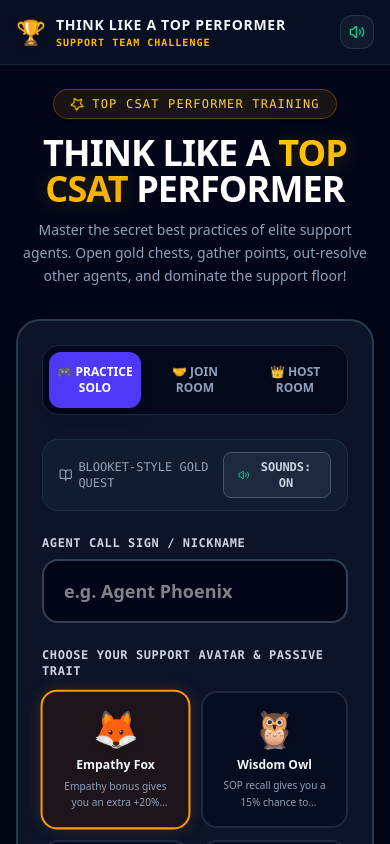
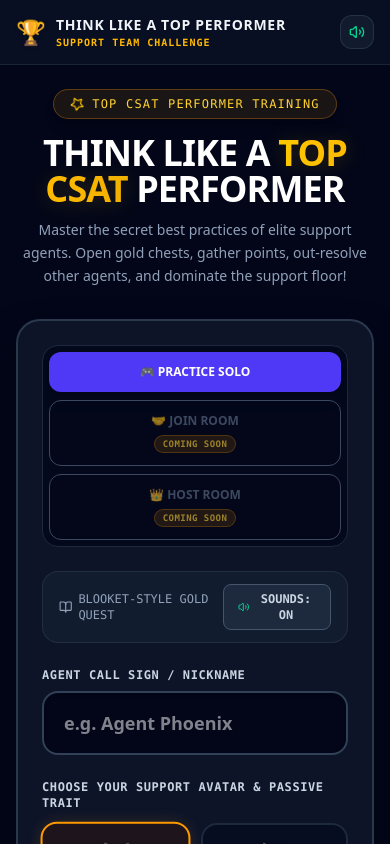
Before and after one commit to conansb333/Think-Like-a-Top-CSAT-Performer, a React (Vite) app: page / in a window 390 px wide. Shown: the top 844 px of the page. Built offline with nearby package versions, Linux system fonts and the light colour scheme.

Commit message:
feat: simplify WelcomeScreen layout and navigation
Refactor the welcome screen to default to the solo mode, update the tab navigation to a responsive single-column layout on mobile, and add a clock icon.

```diff
--- a/src/components/WelcomeScreen.tsx
+++ b/src/components/WelcomeScreen.tsx
@@ -5,7 +5,7 @@
 
 import React, { useState } from 'react';
 import { motion } from 'motion/react';
-import { Volume2, VolumeX, ShieldAlert, Award, Star, BookOpen, Play } from 'lucide-react';
+import { Volume2, VolumeX, ShieldAlert, Award, Star, BookOpen, Play, Clock } from 'lucide-react';
 
 interface AvatarOption {
   emoji: string;
@@ -39,7 +39,7 @@ export const WelcomeScreen: React.FC<WelcomeScreenProps> = ({
   onToggleMute,
   initialJoinCode = '',
 }) => {
-  const [activeTab, setActiveTab] = useState<'solo' | 'join' | 'host'>(initialJoinCode ? 'join' : 'solo');
+  const [activeTab, setActiveTab] = useState<'solo' | 'join' | 'host'>('solo');
   const [name, setName] = useState('');
   const [selectedAvatarIdx, setSelectedAvatarIdx] = useState(0);
   const [gameLength, setGameLength] = useState<number | 'endless'>(10);
@@ -53,7 +53,6 @@ export const WelcomeScreen: React.FC<WelcomeScreenProps> = ({
   React.useEffect(() => {
     if (initialJoinCode) {
       setJoinCode(initialJoinCode);
-      setActiveTab('join');
     }
   }, [initialJoinCode]);
 
@@ -136,28 +135,37 @@ export const WelcomeScreen: React.FC<WelcomeScreenProps> = ({
         className="w-full bg-slate-900/90 border-2 border-slate-700/80 rounded-3xl p-6 md:p-8 shadow-[0_25px_50px_-12px_rgba(0,0,0,0.5)] backdrop-blur-md space-y-6"
       >
         {/* Navigation Tabs */}
-        <div className="grid grid-cols-3 gap-2 p-1.5 bg-slate-950/80 rounded-2xl border border-slate-800">
+        <div className="grid grid-cols-1 sm:grid-cols-3 gap-2 p-1.5 bg-slate-950/80 rounded-2xl border border-slate-800">
           {[
-            { id: 'solo', label: '🎮 Practice Solo' },
-            { id: 'join', label: '🤝 Join Room' },
-            { id: 'host', label: '👑 Host Room' },
+            { id: 'solo', label: '🎮 Practice Solo', isSoon: false },
+            { id: 'join', label: '🤝 Join Room', isSoon: true },
+            { id: 'host', label: '👑 Host Room', isSoon: true },
           ].map((tab) => {
             const isSelected = activeTab === tab.id;
             return (
               <button
                 key={tab.id}
                 type="button"
+                disabled={tab.isSoon}
                 onClick={() => {
+                  if (tab.isSoon) return;
                   setActiveTab(tab.id as any);
                   setJoinError(null);
                 }}
-                className={`py-3 px-2 rounded-xl text-xs md:text-sm font-extrabold uppercase transition-all cursor-pointer ${
-                  isSelected
-                    ? 'bg-indigo-600 text-white shadow-lg'
-                    : 'text-slate-400 hover:text-slate-200 hover:bg-slate-900'
+                className={`py-3 px-3 rounded-xl text-xs md:text-sm font-extrabold uppercase transition-all flex flex-col sm:flex-row items-center justify-center gap-1.5 ${
+                  tab.isSoon
+                    ? 'opacity-60 cursor-not-allowed text-slate-500 bg-slate-950/40 border border-slate-850'
+                    : isSelected
+                    ? 'bg-indigo-600 text-white shadow-lg cursor-pointer'
+                    : 'text-slate-400 hover:text-slate-200 hover:bg-slate-900 cursor-pointer'
                 }`}
               >
-                {tab.label}
+                <span>{tab.label}</span>
+                {tab.isSoon && (
+                  <span className="bg-amber-500/20 text-amber-300 border border-amber-500/40 text-[9px] font-mono px-2 py-0.5 rounded-full uppercase tracking-wider font-bold">
+                    Coming Soon
+                  </span>
+                )}
               </button>
             );
           })}
@@ -356,12 +364,12 @@ export const WelcomeScreen: React.FC<WelcomeScreenProps> = ({
             {/* Action Trigger */}
             <div className="pt-4">
               <button
-                type="submit"
-                disabled={isJoining}
-                className="w-full bg-gradient-to-r from-indigo-500 to-purple-500 hover:from-indigo-400 hover:to-purple-400 disabled:opacity-50 text-white font-black font-sans uppercase text-lg py-5 px-8 rounded-2xl shadow-[0_8px_20px_-4px_rgba(99,102,241,0.4)] flex items-center justify-center gap-2 cursor-pointer transition-all border-b-4 border-indigo-700 active:scale-95"
+                type="button"
+                disabled={true}
+                className="w-full bg-slate-800/80 border-2 border-slate-700 text-slate-400 font-bold font-sans uppercase text-base py-5 px-8 rounded-2xl flex items-center justify-center gap-2 cursor-not-allowed opacity-75 shadow-none"
               >
-                <Play className="w-5 h-5 fill-white" />
-                <span>{isJoining ? 'Connecting...' : 'Connect & Join Lobby'}</span>
+                <Clock className="w-5 h-5 text-amber-400" />
+                <span>Join Room — Coming Soon (Demo Mode)</span>
               </button>
             </div>
           </form>
@@ -466,12 +474,12 @@ export const WelcomeScreen: React.FC<WelcomeScreenProps> = ({
             {/* Action Trigger */}
             <div className="pt-4">
               <button
-                type="submit"
-                disabled={isHosting}
-                className="w-full bg-gradient-to-r from-emerald-500 to-teal-500 hover:from-emerald-400 hover:to-teal-400 disabled:opacity-50 text-emerald-950 font-black font-sans uppercase text-lg py-5 px-8 rounded-2xl shadow-[0_8px_20px_-4px_rgba(16,185,129,0.4)] flex items-center justify-center gap-2 cursor-pointer transition-all border-b-4 border-emerald-700 active:scale-95"
+                type="button"
+                disabled={true}
+                className="w-full bg-slate-800/80 border-2 border-slate-700 text-slate-400 font-bold font-sans uppercase text-base py-5 px-8 rounded-2xl flex items-center justify-center gap-2 cursor-not-allowed opacity-75 shadow-none"
               >
-                <Play className="w-5 h-5 fill-emerald-950" />
-                <span>{isHosting ? 'Spawning Lobby...' : 'Host Training Arena'}</span>
+                <Clock className="w-5 h-5 text-amber-400" />
+                <span>Host Arena — Coming Soon (Demo Mode)</span>
               </button>
             </div>
           </form>
```
Also changed, not shown: 1 other file (tests, documents, lock files or other folders).
